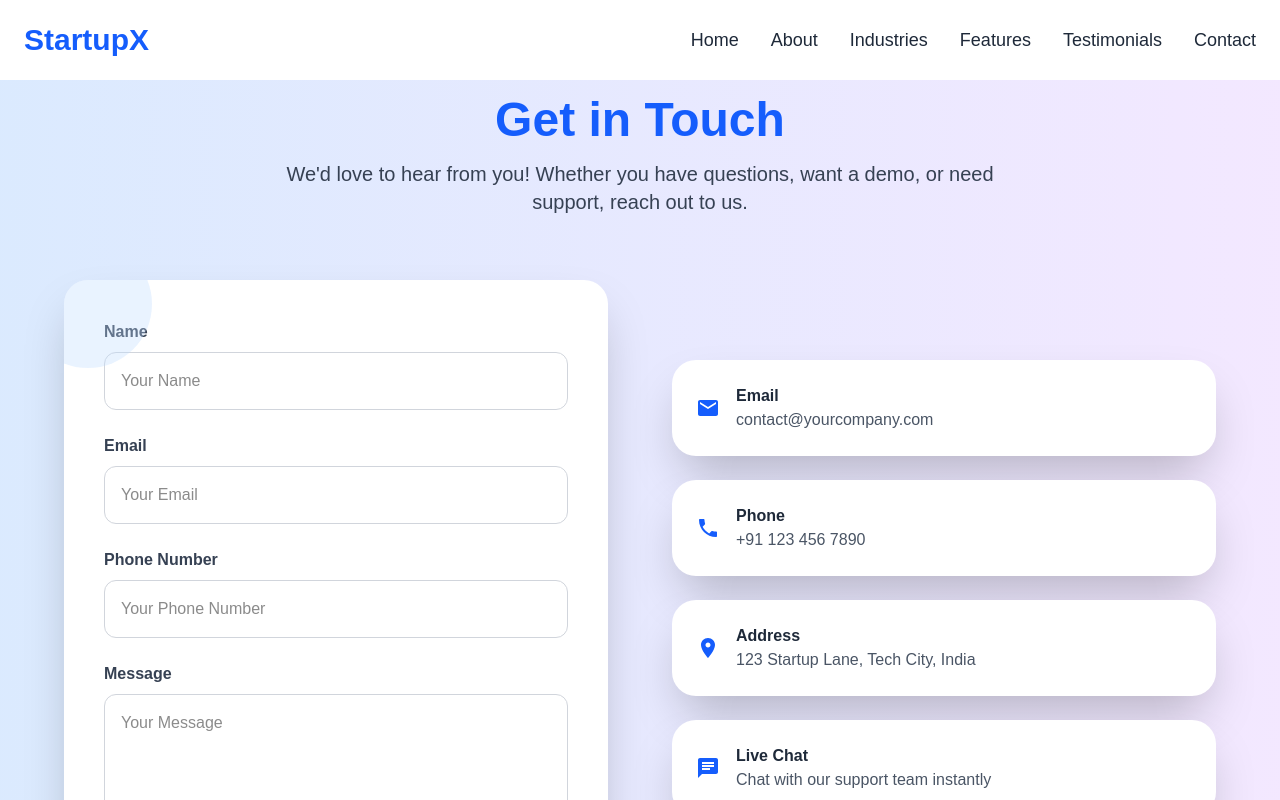
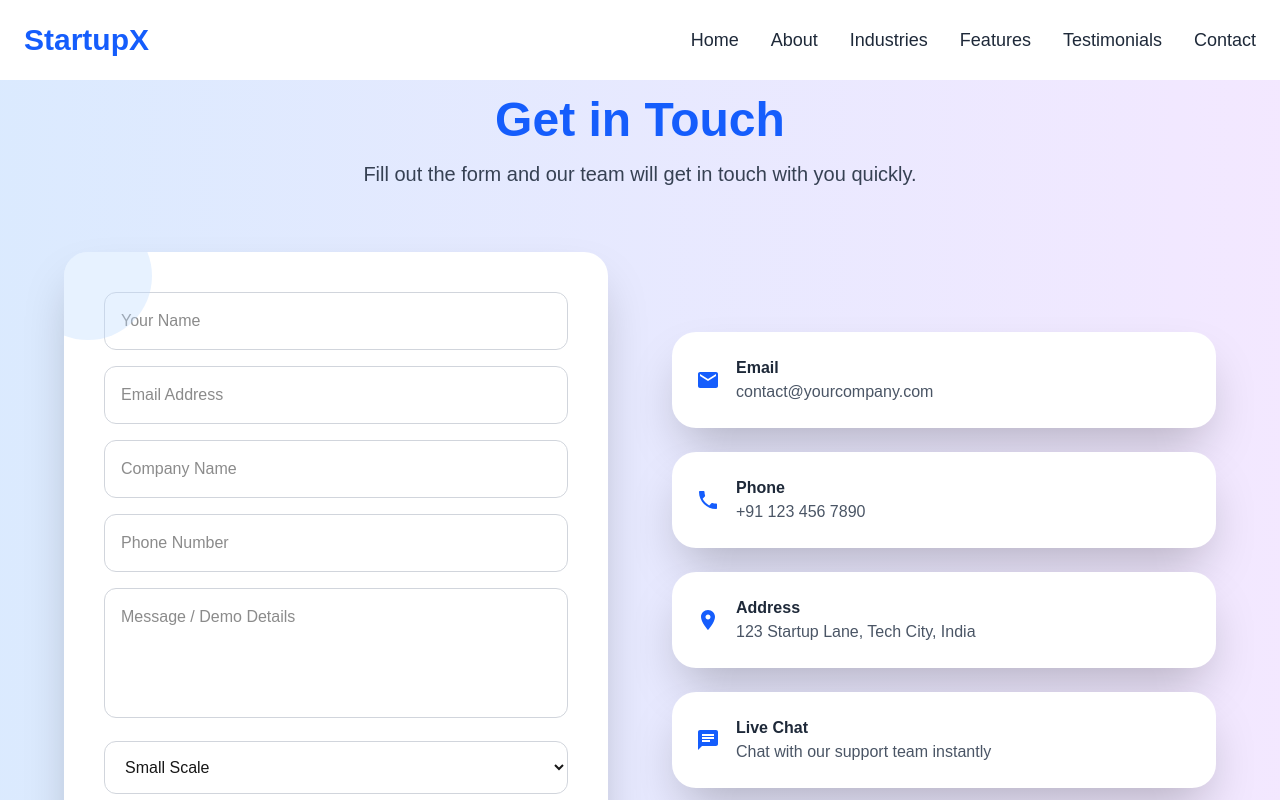
Before and after one commit to IT-Alliance-Tech/industry-demo, a Next.js app: page /contact in a window 1280 px wide. Shown: the top 800 px of the page. Built offline with nearby package versions, Linux system fonts and the light colour scheme; what @tailwindcss/postcss would draw is missing.

Commit message:
updates on contact page,testimonials,request a demo section

```diff
--- a/src/app/contact/page.js
+++ b/src/app/contact/page.js
@@ -1,25 +1,26 @@
 'use client';
 
 import { motion } from 'framer-motion';
-import { Email, Phone, LocationOn, Chat, Send } from '@mui/icons-material';
+import { Send, Chat, Email, Phone, LocationOn } from '@mui/icons-material';
 import Header from '../../components/header';
 import Footer from '../../components/footer';
 import { useState } from 'react';
+import { supabase } from '../../../lib/supabase';
 
 export default function ContactPage() {
-  const [formData, setFormData] = useState({
+  const [form, setForm] = useState({
     name: '',
     email: '',
+    company: '',
     phone: '',
     message: '',
+    scale: 'small',
   });
 
   const [loading, setLoading] = useState(false);
   const [status, setStatus] = useState('');
 
-  const handleChange = (e) => {
-    setFormData({ ...formData, [e.target.name]: e.target.value });
-  };
+  const handleChange = (e) => setForm({ ...form, [e.target.name]: e.target.value });
 
   const handleSubmit = async (e) => {
     e.preventDefault();
@@ -27,26 +28,31 @@ export default function ContactPage() {
     setStatus('');
 
     try {
-      const form = new FormData();
-      form.append('name', formData.name);
-      form.append('email', formData.email);
-      form.append('phone', formData.phone);
-      form.append('message', formData.message);
+      const { data, error } = await supabase.from('demo_requests').insert([
+        {
+          name: form.name,
+          email: form.email,
+          company: form.company,
+          phone: form.phone,
+          message: form.message,
+          scale: form.scale,
+        },
+      ]);
 
-      await fetch(
-        'https://script.google.com/macros/s/AKfycbwzzMNsDwxAwkCnMWBtp_rXS1IB_H9F0fJYvkkpI_6u_eEfCTAPazPNFMAwHiPDfgSe/exec',
-        {
-          method: 'POST',
-          body: form,
-          mode: 'no-cors', // Important for Google Sheets
-        }
-      );
+      if (error) throw error;
 
-      // Cannot read response due to no-cors, assume success
-      setStatus('Form submitted successfully!');
-      setFormData({ name: '', email: '', phone: '', message: '' });
+      setStatus('Request submitted successfully!');
+      setForm({
+        name: '',
+        email: '',
+        company: '',
+        phone: '',
+        message: '',
+        scale: 'small',
+      });
     } catch (err) {
-      setStatus('Error: ' + err.message);
+      console.error(err);
+      setStatus('Error submitting request: ' + err.message);
     }
 
     setLoading(false);
@@ -54,10 +60,8 @@ export default function ContactPage() {
 
   return (
     <div className="bg-gray-50">
-      {/* Header */}
       <Header />
 
-      {/* Contact Section */}
       <section className="relative bg-gradient-to-r from-blue-100 to-purple-100 min-h-screen py-24 px-6">
         {/* Heading */}
         <motion.div
@@ -68,7 +72,7 @@ export default function ContactPage() {
         >
           <h1 className="text-5xl font-bold text-blue-600 mb-4">Get in Touch</h1>
           <p className="text-gray-700 text-lg md:text-xl">
-            {"We'd love to hear from you! Whether you have questions, want a demo, or need support, reach out to us."}
+            Fill out the form and our team will get in touch with you quickly.
           </p>
         </motion.div>
 
@@ -82,71 +86,81 @@ export default function ContactPage() {
             className="bg-white p-10 rounded-3xl shadow-2xl relative overflow-hidden"
             onSubmit={handleSubmit}
           >
-            {/* Decorative animated circles */}
+            {/* Animated circles */}
             <div className="absolute -top-10 -left-10 w-32 h-32 bg-blue-200 rounded-full opacity-30 animate-pulse"></div>
             <div className="absolute -bottom-10 -right-10 w-32 h-32 bg-purple-200 rounded-full opacity-30 animate-pulse"></div>
 
-            <div className="mb-6">
-              <label className="block mb-2 font-semibold text-gray-700">Name</label>
             <input
               type="text"
               name="name"
-                value={formData.name}
+              value={form.name}
               onChange={handleChange}
               placeholder="Your Name"
-                className="w-full p-4 border border-gray-300 rounded-xl focus:outline-none focus:ring-2 focus:ring-blue-400"
+              className="w-full p-4 border border-gray-300 rounded-xl focus:outline-none focus:ring-2 focus:ring-blue-400 mb-4"
               required
             />
-            </div>
-
-            <div className="mb-6">
-              <label className="block mb-2 font-semibold text-gray-700">Email</label>
             <input
               type="email"
               name="email"
-                value={formData.email}
+              value={form.email}
               onChange={handleChange}
-                placeholder="Your Email"
-                className="w-full p-4 border border-gray-300 rounded-xl focus:outline-none focus:ring-2 focus:ring-blue-400"
+              placeholder="Email Address"
+              className="w-full p-4 border border-gray-300 rounded-xl focus:outline-none focus:ring-2 focus:ring-blue-400 mb-4"
               required
             />
-            </div>
-
-            <div className="mb-6">
-              <label className="block mb-2 font-semibold text-gray-700">Phone Number</label>
             <input
-                type="tel"
+              type="text"
+              name="company"
+              value={form.company}
+              onChange={handleChange}
+              placeholder="Company Name"
+              className="w-full p-4 border border-gray-300 rounded-xl focus:outline-none focus:ring-2 focus:ring-blue-400 mb-4"
+            />
+            <input
+              type="text"
               name="phone"
-                value={formData.phone}
+              value={form.phone}
               onChange={handleChange}
-                placeholder="Your Phone Number"
-                className="w-full p-4 border border-gray-300 rounded-xl focus:outline-none focus:ring-2 focus:ring-blue-400"
-                required
+              placeholder="Phone Number"
+              className="w-full p-4 border border-gray-300 rounded-xl focus:outline-none focus:ring-2 focus:ring-blue-400 mb-4"
             />
-            </div>
-
-            <div className="mb-6">
-              <label className="block mb-2 font-semibold text-gray-700">Message</label>
             <textarea
               name="message"
-                value={formData.message}
+              value={form.message}
               onChange={handleChange}
-                placeholder="Your Message"
-                rows={6}
-                className="w-full p-4 border border-gray-300 rounded-xl focus:outline-none focus:ring-2 focus:ring-blue-400"
+              placeholder="Message / Demo Details"
+              rows={4}
+              className="w-full p-4 border border-gray-300 rounded-xl focus:outline-none focus:ring-2 focus:ring-blue-400 mb-4 resize-none"
             />
-            </div>
+            <select
+              name="scale"
+              value={form.scale}
+              onChange={handleChange}
+              className="w-full p-4 border border-gray-300 rounded-xl focus:outline-none focus:ring-2 focus:ring-blue-400 mb-4"
+            >
+              <option value="small">Small Scale</option>
+              <option value="medium">Medium Scale</option>
+            </select>
 
             <motion.button
               whileHover={{ scale: 1.05 }}
               whileTap={{ scale: 0.95 }}
               type="submit"
               className="w-full bg-blue-600 hover:bg-blue-700 text-white font-semibold py-4 rounded-full transition transform shadow-lg flex items-center justify-center gap-2"
+              disabled={loading}
             >
-              {loading ? 'Submitting...' : 'Send Message'} <Send />
+              {loading ? 'Submitting...' : 'Request Demo'} <Send />
             </motion.button>
 
-            {status && <p className="mt-4 text-center text-green-600 font-semibold">{status}</p>}
+            {status && (
+              <p
+                className={`mt-4 text-center font-semibold ${
+                  status.includes('Error') ? 'text-red-500' : 'text-green-500'
+                }`}
+              >
+                {status}
+              </p>
+            )}
           </motion.form>
 
           {/* Contact Info */}
@@ -204,7 +218,6 @@ export default function ContactPage() {
         </div>
       </section>
 
-      {/* Footer */}
       <Footer />
     </div>
   );
--- a/src/app/mediumscale/page.js
+++ b/src/app/mediumscale/page.js
@@ -4,7 +4,7 @@ import { motion } from 'framer-motion';
 import Image from 'next/image';
 import Link from 'next/link';
 import Header from '../../components/header';
-import Footer from '../../components/footer';
+    import Footer from '../../components/footer';
 import MediumImg from '../../../public/largescale.png';
 import { Bolt, BarChart, Security } from '@mui/icons-material';
 
--- a/src/app/page.js
+++ b/src/app/page.js
@@ -6,7 +6,6 @@ import Header from "@/components/header";
 import HeroSection from "@/components/heroSection";
 import HowItWorksSection from "@/components/howItWorksSection";
 import IndustriesSection from "@/components/industriesSection";
-
 import TestimonialsSection from "@/components/testimonialsSection";
 import Image from "next/image";
 
--- a/src/components/contactSection.js
+++ b/src/components/contactSection.js
@@ -3,19 +3,62 @@
 import { motion } from 'framer-motion';
 import { Send, Chat, Email, Phone } from '@mui/icons-material';
 import { useState } from 'react';
+import { supabase } from '../../lib/supabase'; // make sure this matches your export
 
 export default function ContactSection() {
-  const [form, setForm] = useState({ name: '', email: '', company: '', message: '' });
+  const [form, setForm] = useState({
+    name: '',
+    email: '',
+    company: '',
+    phone: '',
+    message: '',
+    scale: 'small', // default value
+  });
+
+  const [loading, setLoading] = useState(false);
+  const [status, setStatus] = useState('');
 
   const handleChange = (e) => setForm({ ...form, [e.target.name]: e.target.value });
-  const handleSubmit = (e) => {
+
+  const handleSubmit = async (e) => {
     e.preventDefault();
-    console.log('Form submitted:', form);
+    setLoading(true);
+    setStatus('');
+
+    try {
+      // Make sure the table name matches exactly with Supabase
+      const { data, error } = await supabase.from('demo_requests').insert(
+        {
+          name: form.name,
+          email: form.email,
+          company: form.company,
+          phone: form.phone,
+          message: form.message,
+          scale: form.scale,
+        },
+      );
+
+      if (error) throw error;
+
+      setStatus('Request submitted successfully!');
+      setForm({
+        name: '',
+        email: '',
+        company: '',
+        phone: '',
+        message: '',
+        scale: 'small',
+      });
+    } catch (err) {
+      console.error(err);
+      setStatus('Error submitting request: ' + err.message);
+    }
+
+    setLoading(false);
   };
 
   return (
     <section className="relative py-20 overflow-hidden">
-      {/* Background gradient with animated shapes */}
       <div className="absolute inset-0 bg-gradient-to-r from-blue-400 to-purple-600 -z-10">
         <motion.div
           className="absolute w-96 h-96 bg-white/10 rounded-full top-[-50px] left-[-50px] blur-3xl"
@@ -77,6 +120,14 @@ export default function ContactSection() {
             placeholder="Company Name"
             className="border border-gray-300 rounded-xl px-4 py-3 focus:outline-none focus:ring-2 focus:ring-blue-400 w-full"
           />
+          <input
+            type="text"
+            name="phone"
+            value={form.phone}
+            onChange={handleChange}
+            placeholder="Phone Number"
+            className="border border-gray-300 rounded-xl px-4 py-3 focus:outline-none focus:ring-2 focus:ring-blue-400 w-full"
+          />
           <textarea
             name="message"
             value={form.message}
@@ -86,17 +137,37 @@ export default function ContactSection() {
             className="border border-gray-300 rounded-xl px-4 py-3 focus:outline-none focus:ring-2 focus:ring-blue-400 w-full resize-none"
           />
 
+          <select
+            name="scale"
+            value={form.scale}
+            onChange={handleChange}
+            className="border border-gray-300 rounded-xl px-4 py-3 focus:outline-none focus:ring-2 focus:ring-blue-400 w-full"
+          >
+            <option value="small">Small Scale</option>
+            <option value="medium">Medium Scale</option>
+          </select>
+
           <motion.button
             type="submit"
             whileHover={{ scale: 1.05 }}
             whileTap={{ scale: 0.95 }}
             className="bg-blue-600 text-white font-semibold py-3 px-8 rounded-full shadow-lg hover:bg-blue-700 transition flex items-center justify-center mx-auto"
+            disabled={loading}
           >
-            Request Demo <Send className="ml-2" />
+            {loading ? 'Submitting...' : 'Request Demo'} <Send className="ml-2" />
           </motion.button>
+
+          {status && (
+            <p
+              className={`text-center mt-2 text-sm ${
+                status.includes('Error') ? 'text-red-500' : 'text-green-500'
+              }`}
+            >
+              {status}
+            </p>
+          )}
         </form>
 
-        {/* Small floating icons */}
         <motion.div
           className="absolute top-10 left-10 text-white/30"
           animate={{ y: [0, 20, 0] }}
```
Lines whose indentation alone changed are shown as unchanged.
